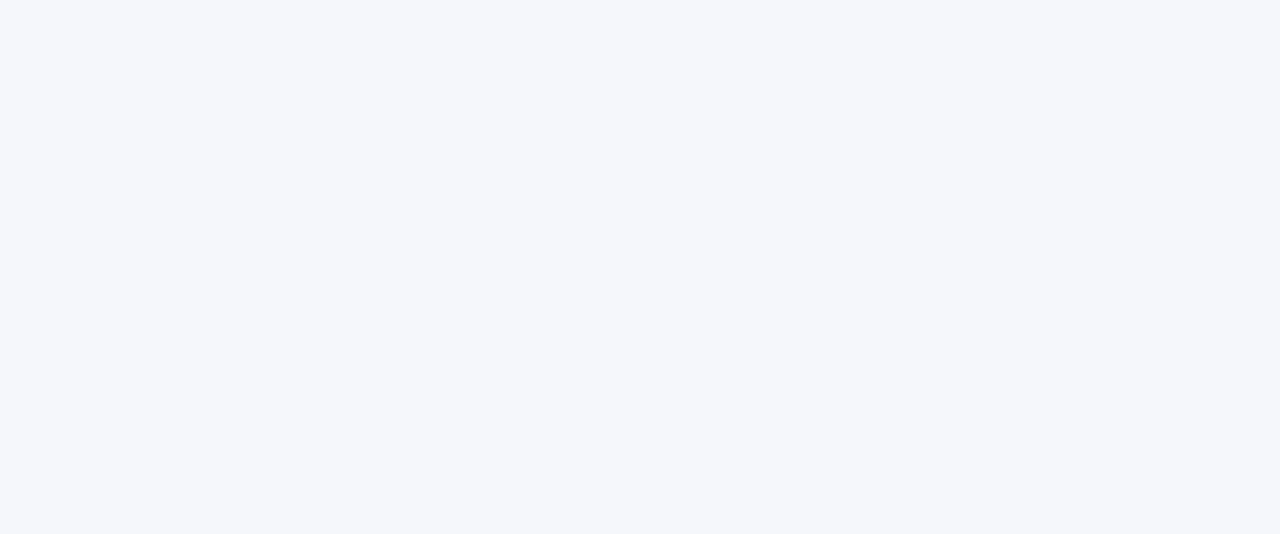
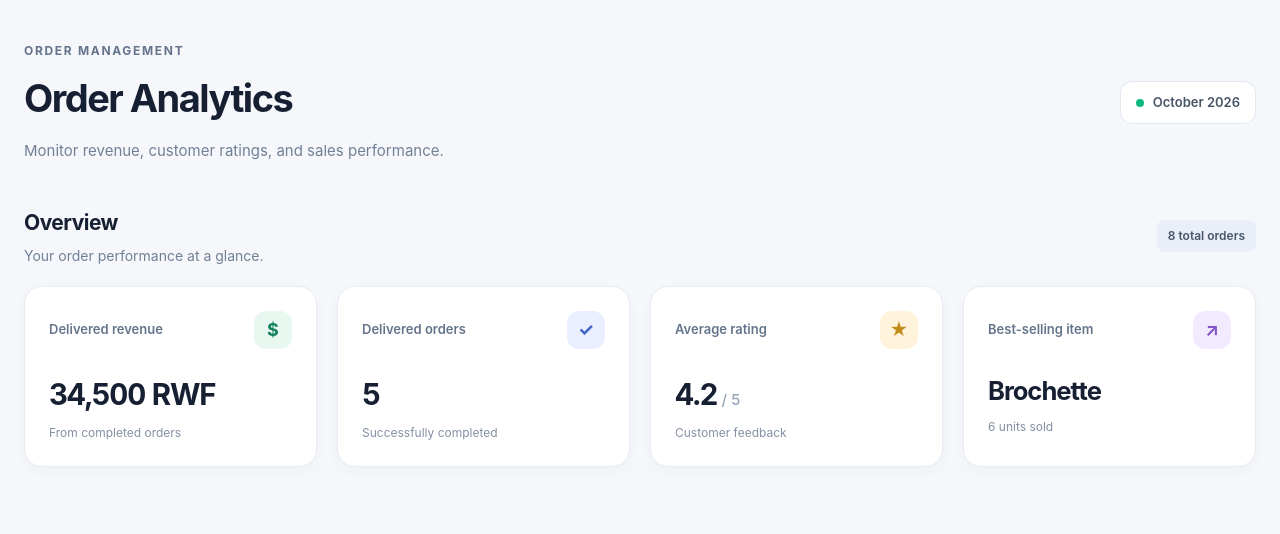
Before and after one commit to Tetaaline/week5-array-object-drills, a website built with Vite: page index.html in a window 1280 px wide. Built offline with nearby package versions, Linux system fonts and the light colour scheme.

Commit message:
feat: build dashboard header and summary cards

```diff
--- a/src/main.js
+++ b/src/main.js
@@ -9,18 +9,16 @@ const getOrderTotal = (order) =>
     0
   );
 
-// Select delivered orders.
+// Calculate delivered order statistics.
 const deliveredOrders = orders.filter(
   (order) => order.status === "delivered"
 );
 
-// Calculate total delivered revenue.
 const totalRevenue = deliveredOrders.reduce(
   (sum, order) => sum + getOrderTotal(order),
   0
 );
 
-// Calculate the average rating for rated delivered orders.
 const ratedOrders = deliveredOrders.filter(
   (order) => order.rating !== null
 );
@@ -34,7 +32,7 @@ const averageRating = ratedOrders.length
     )
   : 0;
 
-// Calculate the quantity sold for each menu item.
+// Calculate total quantities sold for each menu item.
 const itemQuantities = orders
   .flatMap((order) => order.items)
   .reduce((totals, item) => {
@@ -42,32 +40,85 @@ const itemQuantities = orders
     return totals;
   }, {});
 
-// Identify the best-selling item.
 const bestSellingItem = Object.entries(itemQuantities).reduce(
-  (best, current) => (current[1] > best[1] ? current : best)
+  (best, current) => current[1] > best[1] ? current : best
 )[0];
 
-// Calculate delivered revenue by district.
-const revenueByDistrict = deliveredOrders.reduce(
-  (revenue, order) => {
-    const district = order.customer.district;
+const bestSellingQuantity = itemQuantities[bestSellingItem];
 
-    revenue[district] =
-      (revenue[district] ?? 0) + getOrderTotal(order);
+// Format numbers for display.
+const formatCurrency = (amount) =>
+  `${amount.toLocaleString("en-US")} RWF`;
 
-    return revenue;
-  },
-  {}
-);
+// Render the dashboard header and summary cards.
+document.querySelector("#app").innerHTML = `
+  <main class="dashboard">
+    <header class="dashboard-header">
+      <div>
+        <p class="eyebrow">ORDER MANAGEMENT</p>
+        <h1>Order Analytics</h1>
+        <p class="header-description">
+          Monitor revenue, customer ratings, and sales performance.
+        </p>
+      </div>
 
-// Test the calculations in the browser console.
-console.log("Total delivered revenue:", totalRevenue);
-console.log("Number of delivered orders:", deliveredOrders.length);
-console.log("Average rating:", averageRating);
-console.log("Best-selling item:", bestSellingItem);
-console.log("Revenue by district:", revenueByDistrict);
+      <div class="header-date">
+        <span class="status-dot"></span>
+        <span>October 2026</span>
+      </div>
+    </header>
 
-// Confirm that the original dataset remains unchanged.
+    <section class="summary-section" aria-labelledby="summary-title">
+      <div class="section-heading">
+        <div>
+          <h2 id="summary-title">Overview</h2>
+          <p>Your order performance at a glance.</p>
+        </div>
+        <span class="orders-count">${orders.length} total orders</span>
+      </div>
+
+      <div class="stats-grid">
+        <article class="stat-card">
+          <div class="stat-card-top">
+            <span class="stat-label">Delivered revenue</span>
+            <span class="stat-icon revenue-icon" aria-hidden="true">$</span>
+          </div>
+          <p class="stat-value">${formatCurrency(totalRevenue)}</p>
+          <p class="stat-footnote">From completed orders</p>
+        </article>
+
+        <article class="stat-card">
+          <div class="stat-card-top">
+            <span class="stat-label">Delivered orders</span>
+            <span class="stat-icon orders-icon" aria-hidden="true">✓</span>
+          </div>
+          <p class="stat-value">${deliveredOrders.length}</p>
+          <p class="stat-footnote">Successfully completed</p>
+        </article>
+
+        <article class="stat-card">
+          <div class="stat-card-top">
+            <span class="stat-label">Average rating</span>
+            <span class="stat-icon rating-icon" aria-hidden="true">★</span>
+          </div>
+          <p class="stat-value">${averageRating}<span class="stat-unit"> / 5</span></p>
+          <p class="stat-footnote">Customer feedback</p>
+        </article>
+
+        <article class="stat-card">
+          <div class="stat-card-top">
+            <span class="stat-label">Best-selling item</span>
+            <span class="stat-icon item-icon" aria-hidden="true">↗</span>
+          </div>
+          <p class="stat-value stat-value-name">${bestSellingItem}</p>
+          <p class="stat-footnote">${bestSellingQuantity} units sold</p>
+        </article>
+      </div>
+    </section>
+  </main>
+`;
+
+// Confirm that the original dataset has not changed.
 console.assert(
   orders.length === 8,
   "Expected the original dataset to contain 8 orders."
--- a/src/styles.css
+++ b/src/styles.css
@@ -27,3 +27,222 @@ input,
 select {
   font: inherit;
 }
+
+.dashboard {
+  width: min(100% - 48px, 1440px);
+  margin: 0 auto;
+  padding: 42px 0 64px;
+}
+
+.dashboard-header {
+  display: flex;
+  justify-content: space-between;
+  align-items: center;
+  gap: 24px;
+  margin-bottom: 44px;
+}
+
+.eyebrow {
+  margin: 0 0 10px;
+  color: #64748b;
+  font-size: 12px;
+  font-weight: 700;
+  letter-spacing: 0.14em;
+}
+
+.dashboard-header h1 {
+  margin: 0;
+  color: #172033;
+  font-size: clamp(28px, 4vw, 38px);
+  font-weight: 750;
+  letter-spacing: -0.04em;
+}
+
+.header-description {
+  margin: 12px 0 0;
+  color: #718096;
+  font-size: 15px;
+  line-height: 1.6;
+}
+
+.header-date {
+  display: inline-flex;
+  align-items: center;
+  gap: 9px;
+  flex-shrink: 0;
+  padding: 11px 15px;
+  border: 1px solid #e2e8f0;
+  border-radius: 12px;
+  background: #ffffff;
+  color: #475569;
+  font-size: 13px;
+  font-weight: 600;
+}
+
+.status-dot {
+  width: 8px;
+  height: 8px;
+  border-radius: 50%;
+  background: #10b981;
+}
+
+.section-heading {
+  display: flex;
+  justify-content: space-between;
+  align-items: center;
+  gap: 16px;
+  margin-bottom: 20px;
+}
+
+.section-heading h2 {
+  margin: 0;
+  font-size: 21px;
+  font-weight: 700;
+  letter-spacing: -0.025em;
+}
+
+.section-heading p {
+  margin: 6px 0 0;
+  color: #718096;
+  font-size: 14px;
+}
+
+.orders-count {
+  padding: 7px 11px;
+  border-radius: 8px;
+  background: #e9eef8;
+  color: #475569;
+  font-size: 12px;
+  font-weight: 600;
+  white-space: nowrap;
+}
+
+.stats-grid {
+  display: grid;
+  grid-template-columns: repeat(4, minmax(0, 1fr));
+  gap: 20px;
+}
+
+.stat-card {
+  min-width: 0;
+  padding: 24px;
+  border: 1px solid #e7ebf2;
+  border-radius: 18px;
+  background: #ffffff;
+  box-shadow: 0 4px 14px rgb(15 23 42 / 3%);
+  transition: transform 180ms ease, box-shadow 180ms ease;
+}
+
+.stat-card:hover {
+  transform: translateY(-3px);
+  box-shadow: 0 10px 24px rgb(15 23 42 / 7%);
+}
+
+.stat-card-top {
+  display: flex;
+  justify-content: space-between;
+  align-items: center;
+  gap: 10px;
+}
+
+.stat-label {
+  color: #64748b;
+  font-size: 13px;
+  font-weight: 600;
+}
+
+.stat-icon {
+  display: grid;
+  width: 38px;
+  height: 38px;
+  flex-shrink: 0;
+  place-items: center;
+  border-radius: 12px;
+  font-size: 18px;
+  font-weight: 700;
+}
+
+.revenue-icon {
+  background: #e8f7ef;
+  color: #12805c;
+}
+
+.orders-icon {
+  background: #e9efff;
+  color: #4263c7;
+}
+
+.rating-icon {
+  background: #fff4db;
+  color: #c28a16;
+}
+
+.item-icon {
+  background: #f2eaff;
+  color: #8254c8;
+}
+
+.stat-value {
+  margin: 23px 0 8px;
+  overflow-wrap: anywhere;
+  color: #172033;
+  font-size: clamp(23px, 2.3vw, 31px);
+  font-weight: 750;
+  letter-spacing: -0.04em;
+  font-variant-numeric: tabular-nums;
+}
+
+.stat-value-name {
+  font-size: clamp(21px, 2vw, 27px);
+}
+
+.stat-unit {
+  color: #94a3b8;
+  font-size: 15px;
+  font-weight: 500;
+  letter-spacing: 0;
+}
+
+.stat-footnote {
+  margin: 0;
+  color: #8490a3;
+  font-size: 12px;
+  line-height: 1.5;
+}
+
+@media (max-width: 1050px) {
+  .stats-grid {
+    grid-template-columns: repeat(2, minmax(0, 1fr));
+  }
+}
+
+@media (max-width: 600px) {
+  .dashboard {
+    width: min(100% - 32px, 1440px);
+    padding-top: 28px;
+  }
+
+  .dashboard-header {
+    align-items: flex-start;
+    flex-direction: column;
+    margin-bottom: 32px;
+  }
+
+  .header-date {
+    align-self: flex-start;
+  }
+
+  .section-heading {
+    align-items: flex-start;
+    flex-direction: column;
+  }
+
+  .stats-grid {
+    grid-template-columns: 1fr;
+    gap: 14px;
+  }
+
+  .stat-card {
+    padding: 20px;
+  }
+}
```
